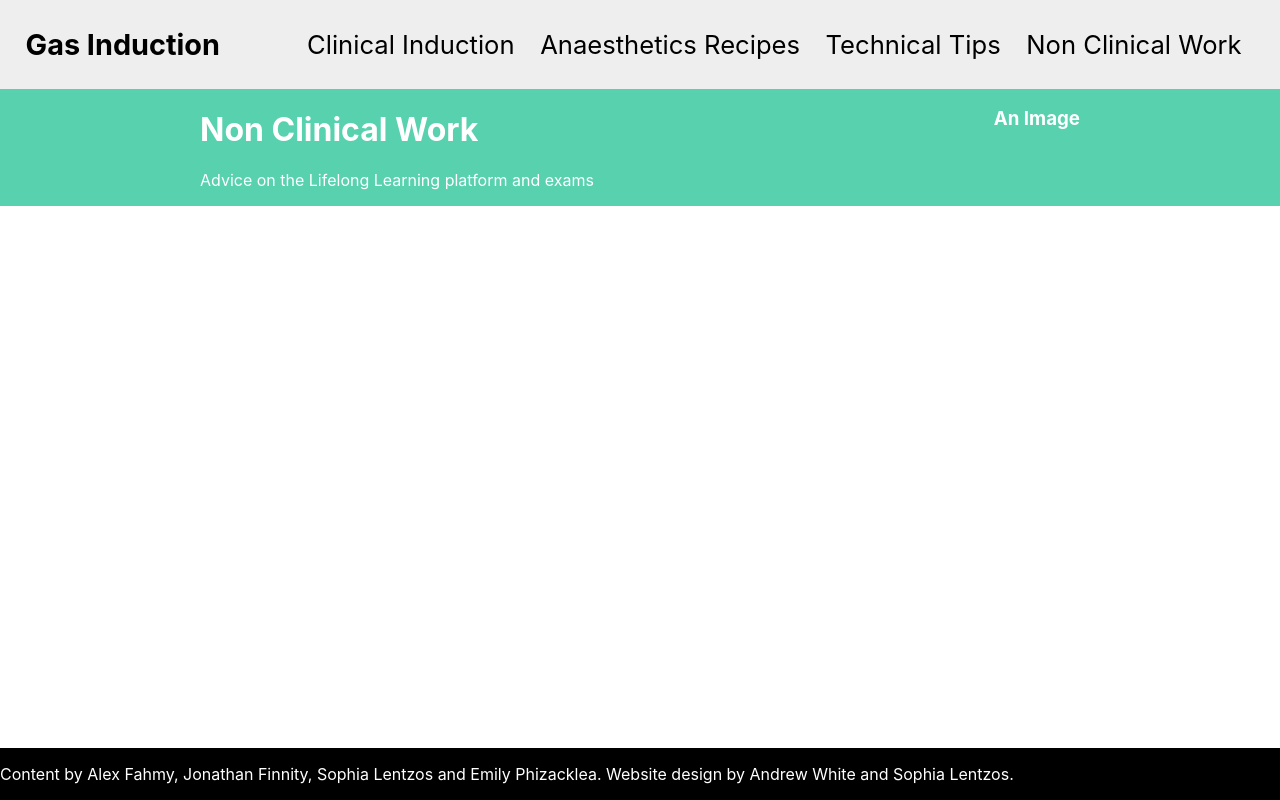
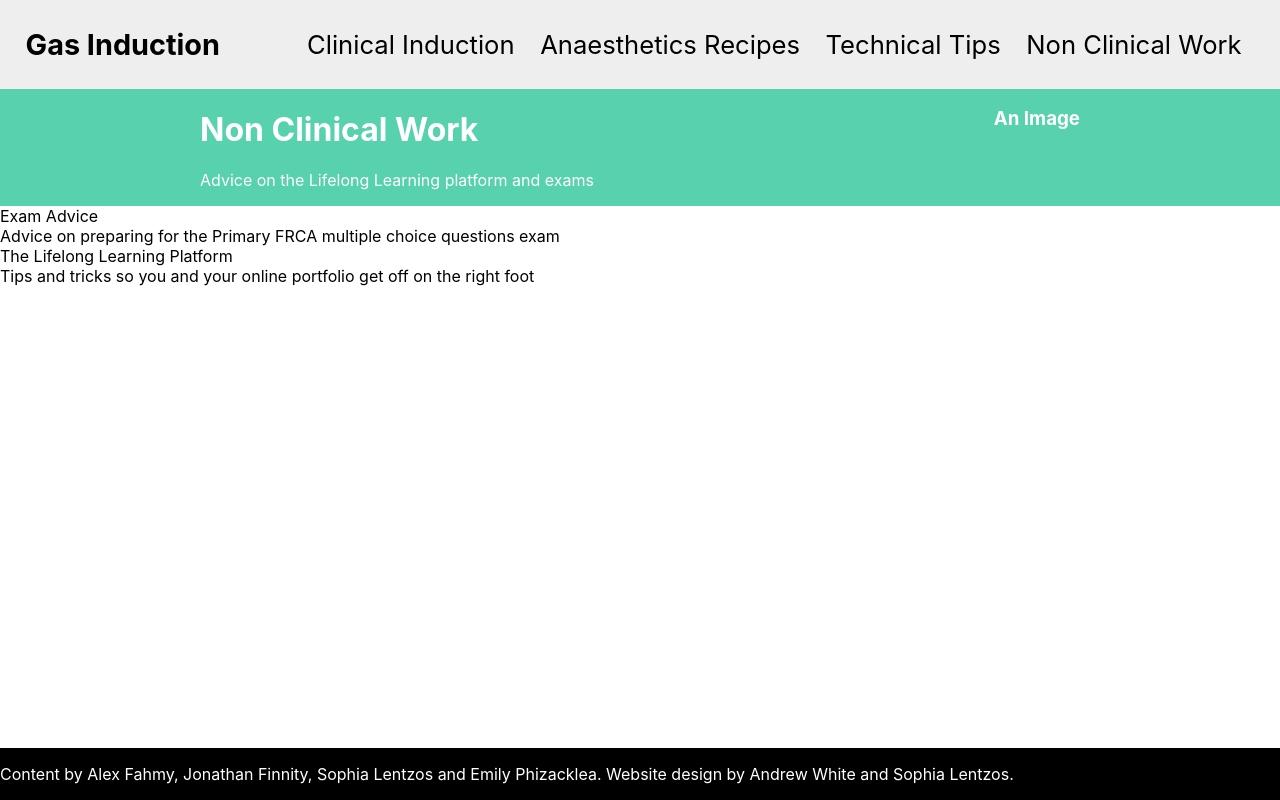
Before and after one commit to arlw87/gas-induction-website, a Next.js app: page /non-clincal in a window 1280 px wide. Built offline with nearby package versions, Linux system fonts and the light colour scheme.

Commit message:
Dynamically create content cards
Dynamically create content cards in non-clinical based on
the markdown files for that section.

```diff
--- a/components/UI/ContentCard.js
+++ b/components/UI/ContentCard.js
@@ -1,3 +1,5 @@
+import Link from "next/link";
+
 const ContentCard = (props) => {
   return (
     <Link href={props.link}>
--- a/pages/non-clincal/index.js
+++ b/pages/non-clincal/index.js
@@ -4,6 +4,7 @@ import { useRouter } from "next/router";
 import fs from "fs";
 import path from "path";
 import matter from "gray-matter";
+import ContentCard from "../../components/UI/ContentCard";
 
 //Do not change this
 const sectionID = 4;
@@ -23,6 +24,19 @@ const NonClinicalWorkSection = (props) => {
 
   console.log(props.pages);
 
+  const cards = props.pages.map((page, index) => {
+    return (
+      <ContentCard
+        link="/"
+        title={page.frontMatter.title}
+        summary={page.frontMatter.summary}
+        key={index}
+      ></ContentCard>
+    );
+  });
+
+  console.log(cards);
+
   return (
     <>
       <SectionHeader
@@ -30,7 +44,7 @@ const NonClinicalWorkSection = (props) => {
         tag={tag}
         backgroundColor={color}
       ></SectionHeader>
-      <section>{props.title}</section>
+      <section>{cards}</section>
     </>
   );
 };
```
